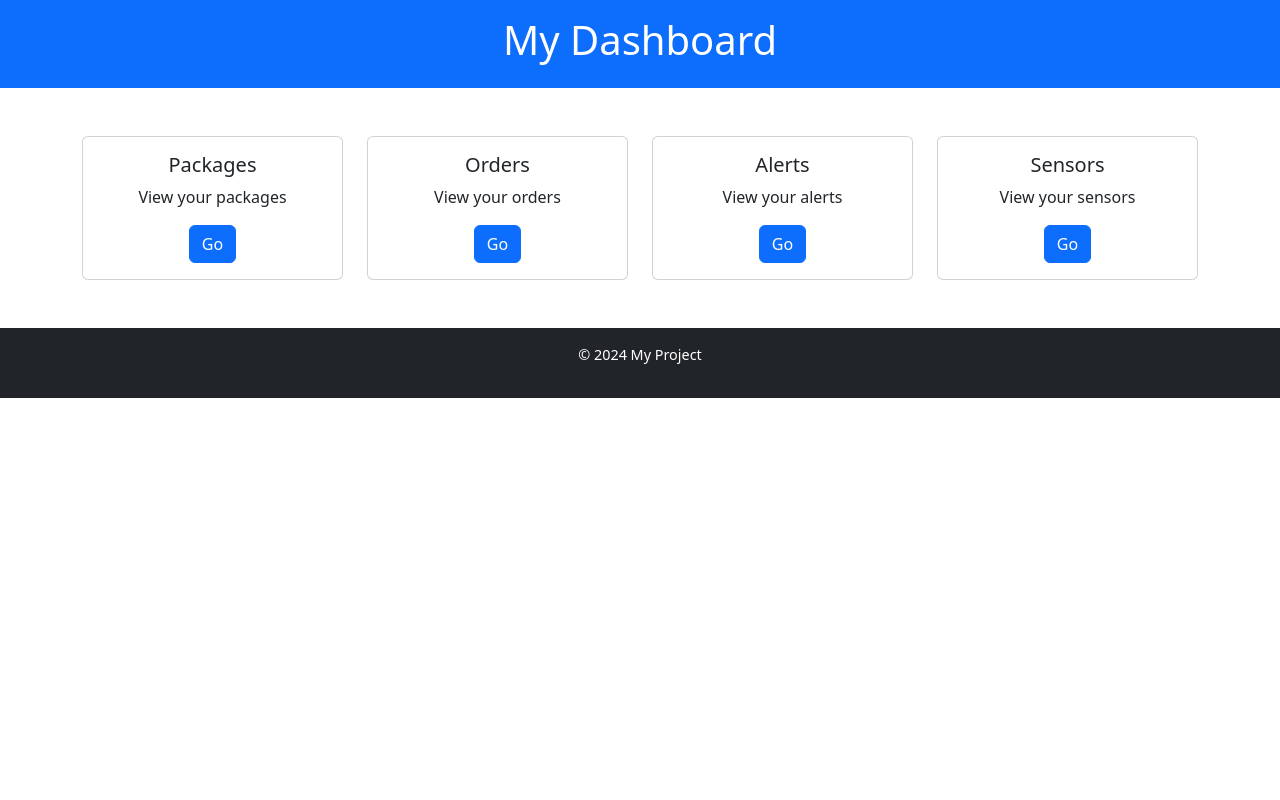
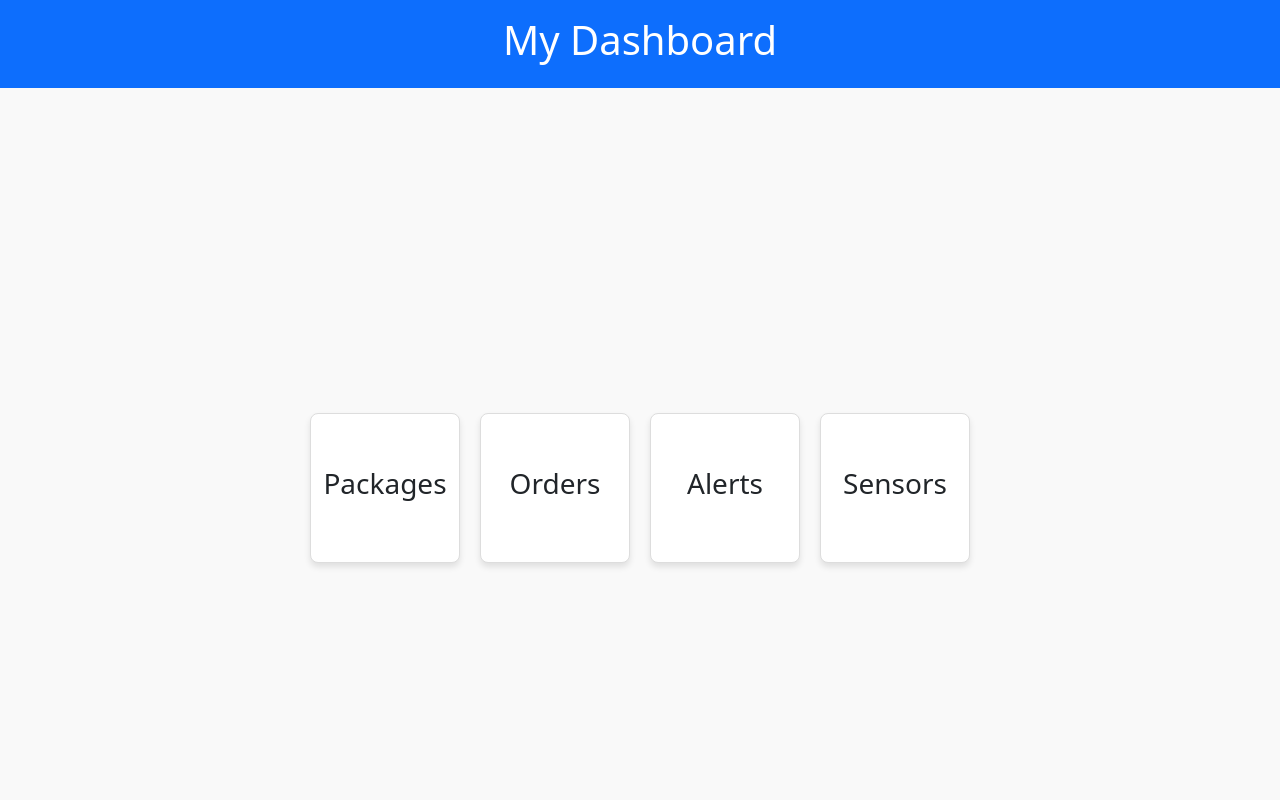
Before and after one commit to Joao-Onofre/projeto-pmei, a Nuxt app in the folder PMEI-frontend/: page / in a window 1280 px wide. Shown: the top 800 px of the page. Built offline with nearby package versions, Linux system fonts and the light colour scheme.

Commit message:
update visual dashboard

```diff
--- a/PMEI-frontend/layouts/default.vue
+++ b/PMEI-frontend/layouts/default.vue
@@ -1,7 +1,9 @@
 <template>
-  <div>
+  <div class="layout-wrapper">
     <Header />
-    <NuxtPage />
+    <main class="main-content">
+      <NuxtPage />
+    </main>
     <Footer />
   </div>
 </template>
@@ -17,3 +19,15 @@ export default {
   },
 }
 </script>
+
+<style scoped>
+.layout-wrapper {
+  display: flex;
+  flex-direction: column;
+  min-height: 100vh;
+}
+
+.main-content {
+  flex: 1;
+}
+</style>
--- a/PMEI-frontend/pages/index.vue
+++ b/PMEI-frontend/pages/index.vue
@@ -1,48 +1,69 @@
 <template>
-  <div class="container my-5">
-    <div class="row text-center">
-      <div class="col-md-3">
-        <div class="card">
-          <div class="card-body">
-            <h5 class="card-title">Packages</h5>
-            <p class="card-text">View your packages</p>
-            <button class="btn btn-primary">Go</button>
-          </div>
-        </div>
-      </div>
-      <div class="col-md-3">
-        <div class="card">
-          <div class="card-body">
-            <h5 class="card-title">Orders</h5>
-            <p class="card-text">View your orders</p>
-            <button class="btn btn-primary">Go</button>
-          </div>
-        </div>
-      </div>
-      <div class="col-md-3">
-        <div class="card">
-          <div class="card-body">
-            <h5 class="card-title">Alerts</h5>
-            <p class="card-text">View your alerts</p>
-            <button class="btn btn-primary">Go</button>
-          </div>
-        </div>
-      </div>
-      <div class="col-md-3">
-        <div class="card">
-          <div class="card-body">
-            <h5 class="card-title">Sensors</h5>
-            <p class="card-text">View your sensors</p>
-            <button class="btn btn-primary">Go</button>
-          </div>
-        </div>
-      </div>
+  <div class="dashboard">
+    <div
+      class="box"
+      v-for="item in boxes"
+      :key="item.id"
+      :class="{ hoverable: true }"
+      @click="navigate(item.link)"
+    >
+      <h3>{{ item.title }}</h3>
     </div>
   </div>
 </template>
 
 <script>
 export default {
-  name: 'Dashboard',
+  data() {
+    return {
+      boxes: [
+        { id: 1, title: 'Packages', link: '/packages' },
+        { id: 2, title: 'Orders', link: '/orders' },
+        { id: 3, title: 'Alerts', link: '/alerts' },
+        { id: 4, title: 'Sensors', link: '/sensors' },
+      ],
+    }
+  },
+  methods: {
+    navigate(link) {
+      this.$router.push(link)
+    },
+  },
 }
 </script>
+
+<style scoped>
+/* Center the dashboard */
+.dashboard {
+  display: flex;
+  justify-content: center;
+  align-items: center;
+  flex-wrap: wrap;
+  gap: 20px;
+  min-height: 100vh;
+  background-color: #f9f9f9;
+}
+
+/* Style individual boxes */
+.box {
+  width: 150px;
+  height: 150px;
+  display: flex;
+  justify-content: center;
+  align-items: center;
+  background-color: #ffffff;
+  border: 1px solid #ddd;
+  border-radius: 8px;
+  box-shadow: 0 4px 6px rgba(0, 0, 0, 0.1);
+  cursor: pointer;
+  transition:
+    background-color 0.3s ease,
+    transform 0.2s ease;
+}
+
+/* Hover effect for boxes */
+.box:hover {
+  background-color: #e6e6e6;
+  transform: translateY(-5px);
+}
+</style>
```
